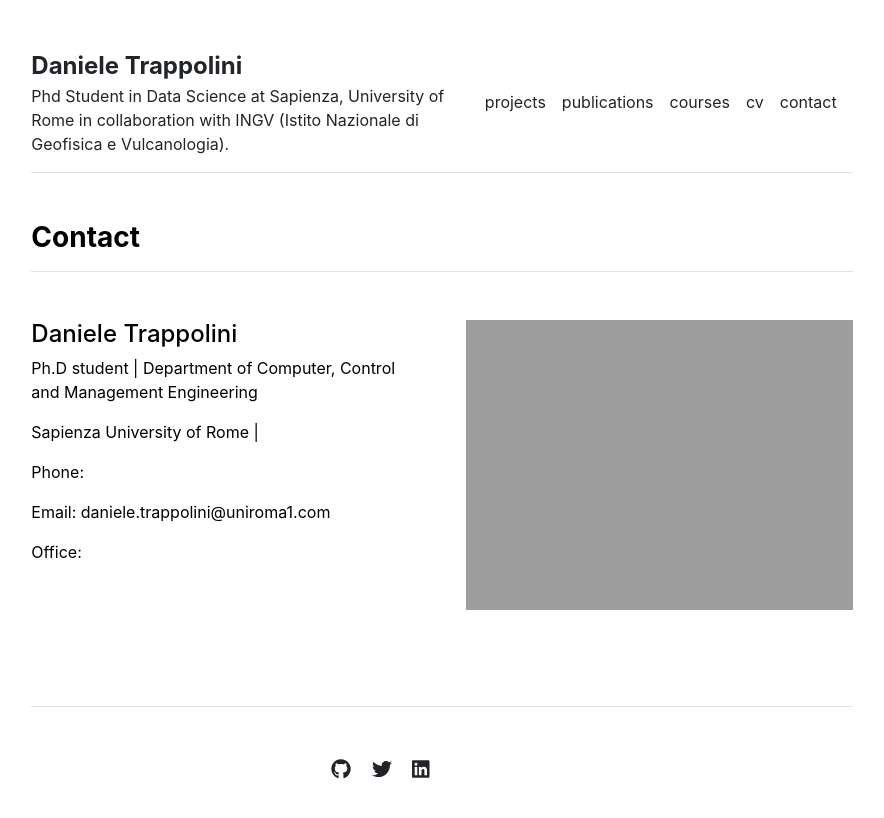
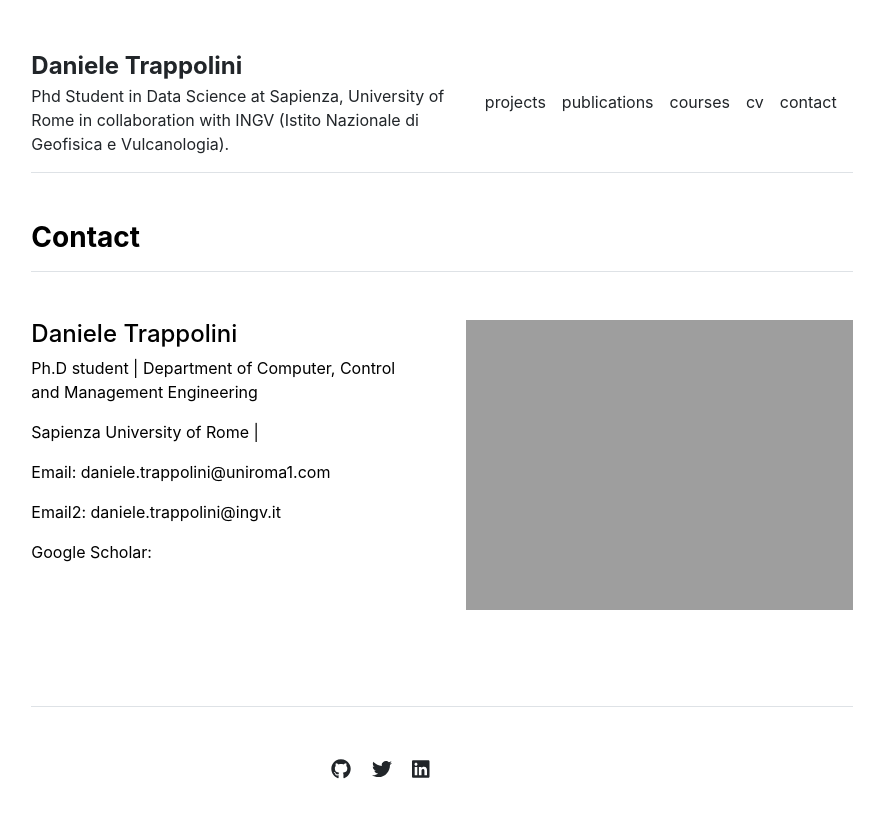
Before and after one commit to Daniele-Trappolini/Daniele-Trappolini.github.io, a Jekyll site: the page built from contact.md, in a window 1280 px wide. Shown: the top 818 px of the page, without its empty margins (198-1082 px from the left). Built offline with Jekyll 4.4.1, drawn with Linux system fonts in a browser that asks for light colours.

Commit message:
contact.html

```diff
--- a/_includes/contact.html
+++ b/_includes/contact.html
@@ -7,9 +7,9 @@
         <h4>{{ contact.name }}</h4>
         <p>{{ contact.title }} | {{ contact.department }}</p>
         <p>{{ contact.institution }} | {{ contact.institution_address }}</p>
-        <p>Phone: {{ contact.phone }}</p>
         <p>Email: {{ contact.email }}</p>
-        <p>Office: {{ contact.office }}</p>
+        <p>Email2: {{ contact.email2 }}</p>
+        <p>Google Scholar: {{ contact.googlescholar }}</p>
       </div>
       <div class="col-md-6">
         <img src="{{ site.github.url }}/{{ contact.image }}" alt="Contact" width="100%">
```
